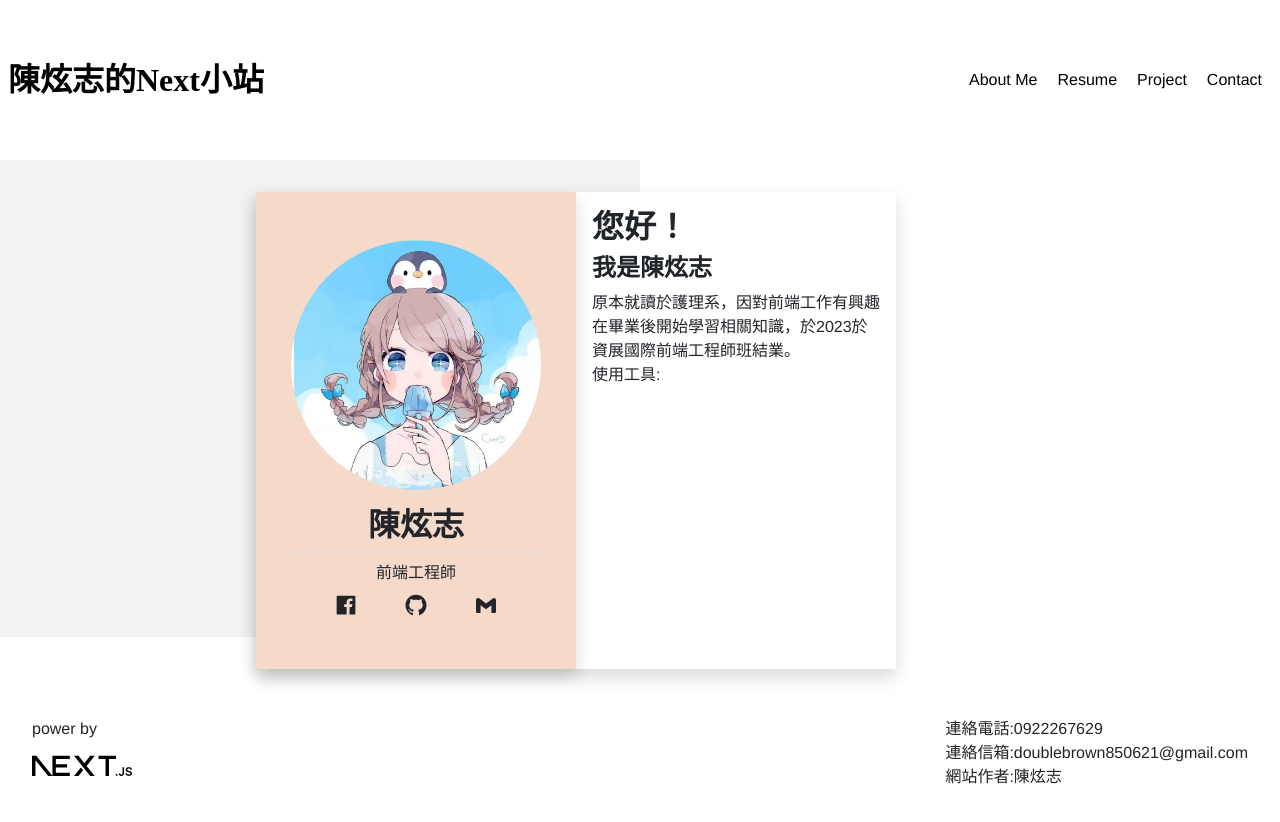
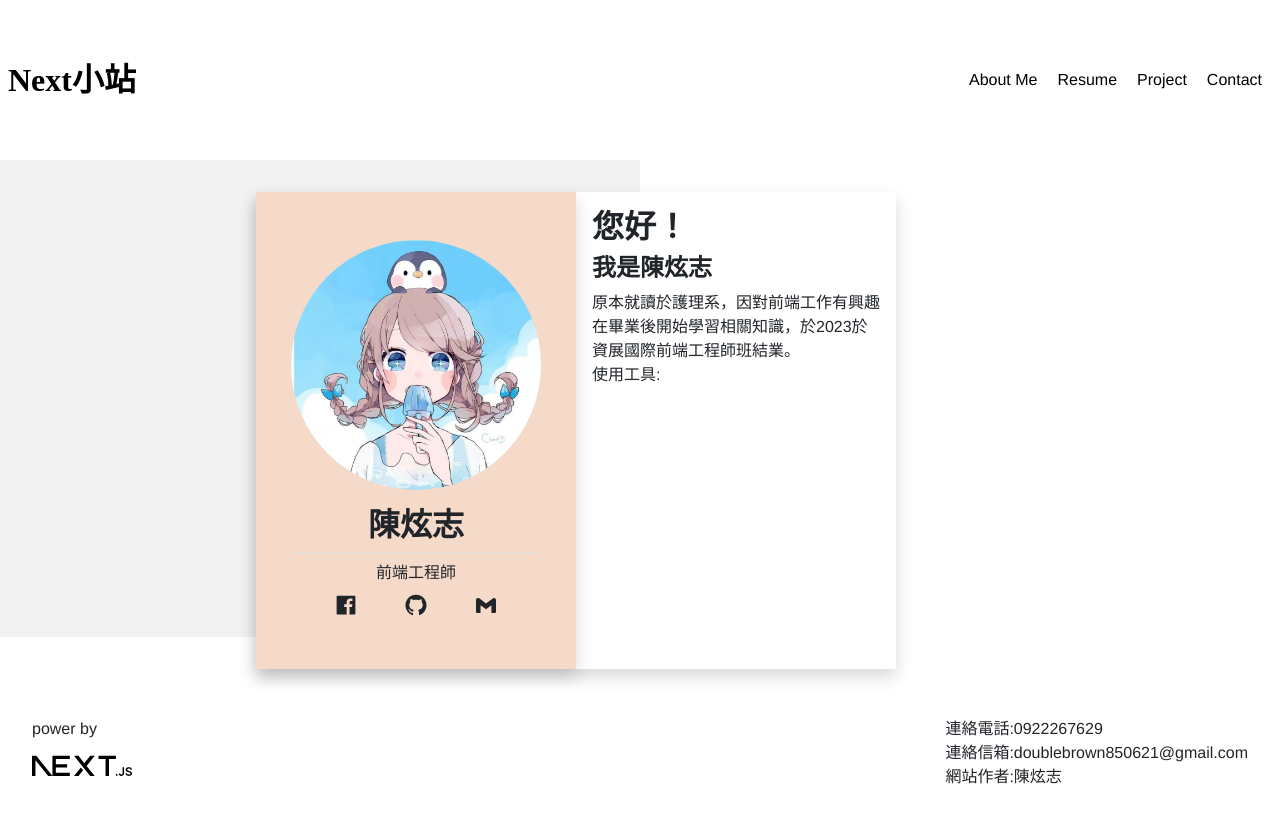
Before and after one commit to asa40618/index, a Next.js app: page / in a window 1280 px wide. Shown: the top 822 px of the page. Built offline with nearby package versions, Linux system fonts and the light colour scheme; a web font is replaced by a local one.

Commit message:
修改自我介紹

```diff
--- a/components/layout/navbar/index.js
+++ b/components/layout/navbar/index.js
@@ -8,7 +8,7 @@ export default function Navbar() {
       <div className={`p-2 ${style.basic}`}>
         <div>
           <Link href="/">
-            <h1 className="text-info">陳炫志的Next小站</h1>
+            <h1 className="text-info">Next小站</h1>
           </Link>
         </div>
         <div className={style.navbtn}>
```
Also changed, not shown: 1 other file (tests, documents, lock files or other folders).
